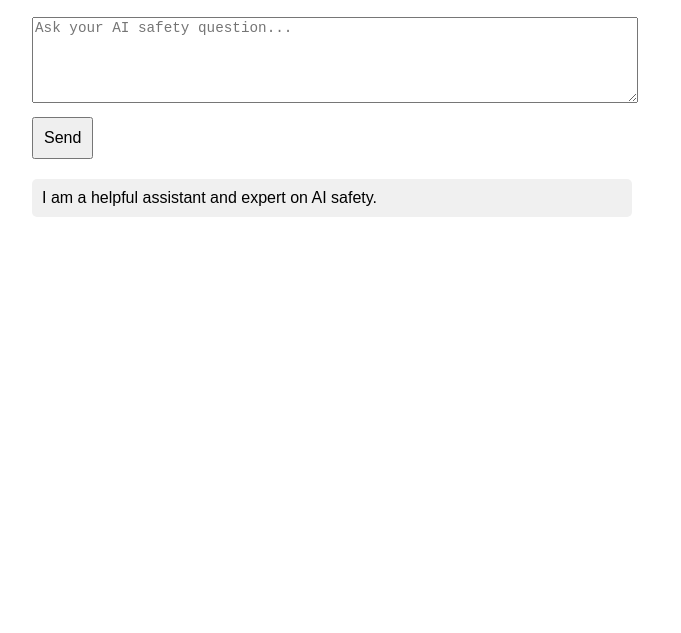
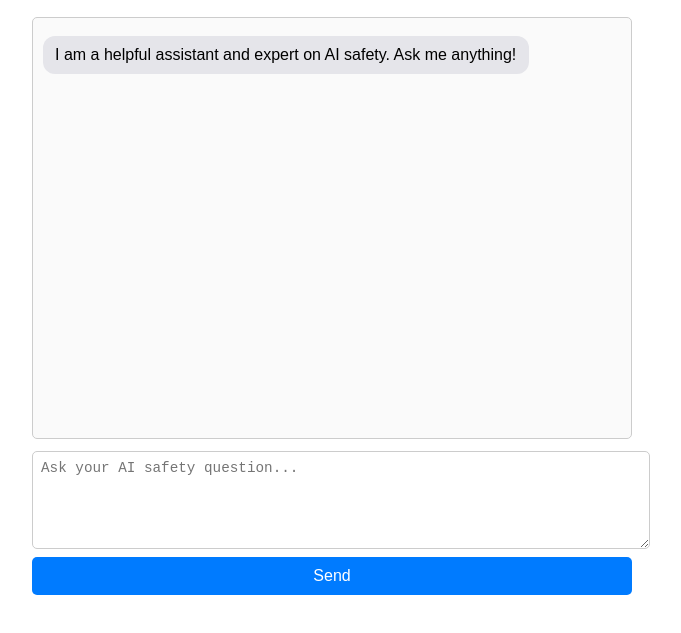
Before and after one commit to philippe-753/Rag, a plain HTML site: page index.html in a window 1280 px wide. Shown: the part 71-704 px from the top of the page, without its empty margins (308-989 px from the left). Drawn offline with Linux system fonts and the light colour scheme.

Commit message:
feat: chatbox features are better - keep messages displayed, scrolling, and left messages for AI assistant, right for human questions.

```diff
--- a/index.html
+++ b/index.html
@@ -1,5 +1,5 @@
 <!DOCTYPE html>
-<html>
+<html lang="en">
 <head>
   <meta charset="UTF-8">
   <title>RAG Chatbot</title>
@@ -10,50 +10,120 @@
       max-width: 600px;
       margin: auto;
     }
+    #chat {
+      border: 1px solid #ccc;
+      border-radius: 5px;
+      padding: 10px;
+      height: 400px;
+      overflow-y: auto;
+      background: #fafafa;
+    }
+    .message {
+      margin: 8px 0;
+      padding: 8px 12px;
+      border-radius: 12px;
+      max-width: 80%;
+      line-height: 1.4;
+    }
+    .user {
+      background: #007bff;
+      color: white;
+      align-self: flex-end;
+      margin-left: auto;
+    }
+    .bot {
+      background: #e5e5ea;
+      color: black;
+      align-self: flex-start;
+      margin-right: auto;
+    }
+    #input-area {
+      display: flex;
+      flex-direction: column;
+      margin-top: 12px;
+    }
     #query {
       width: 100%;
       height: 80px;
       font-size: 1.1em;
+      padding: 8px;
+      border-radius: 5px;
+      border: 1px solid #ccc;
+      resize: vertical;
     }
-    button {
-      margin-top: 10px;
+    #send-btn {
+      margin-top: 8px;
       padding: 10px;
       font-size: 1em;
+      background: #007bff;
+      color: white;
+      border: none;
+      border-radius: 5px;
+      cursor: pointer;
     }
-    #response {
-      margin-top: 20px;
-      padding: 10px;
-      background-color: #f0f0f0;
-      border-radius: 5px;
+    #send-btn:disabled {
+      background: #aaa;
+      cursor: not-allowed;
     }
   </style>
 </head>
 <body>
   <h2>RAG Chatbot</h2>
-  <textarea id="query" placeholder="Ask your AI safety question..."></textarea><br>
-  <button onclick="send()">Send</button>
-  <div id="response">I am a helpful assistant and expert on AI safety.</div>
+
+  <div id="chat"></div>
+
+  <div id="input-area">
+    <textarea id="query" placeholder="Ask your AI safety question..."></textarea>
+    <button id="send-btn" onclick="send()">Send</button>
+  </div>
 
   <script>
+    const chatDiv = document.getElementById("chat");
+    const queryBox = document.getElementById("query");
+    const sendBtn = document.getElementById("send-btn");
+
+    // Helper to append a message div
+    function addMessage(text, cls) {
+      const msg = document.createElement("div");
+      msg.className = `message ${cls}`;
+      msg.innerText = text;
+      chatDiv.appendChild(msg);
+      chatDiv.scrollTop = chatDiv.scrollHeight;
+    }
+
+    // Send handler
     async function send() {
-      const query = document.getElementById("query").value;
-      const responseDiv = document.getElementById("response");
+      const query = queryBox.value.trim();
+      if (!query) return;
+      // disable until response arrives
+      sendBtn.disabled = true;
+      // show user message
+      addMessage(query, "user");
+      queryBox.value = "";
 
-      const res = await fetch("http://localhost:8000/chat", {
-        method: "POST",
-        headers: {
-          "Content-Type": "application/json"
-        },
-        body: JSON.stringify({ query })
-      });
+      try {
+        const res = await fetch("http://localhost:8000/chat", {
+          method: "POST",
+          headers: { "Content-Type": "application/json" },
+          body: JSON.stringify({ query })
+        });
 
-      if (res.ok) {
-        const data = await res.json();
-        responseDiv.innerText = data.response;
-      } else {
-        responseDiv.innerText = "Error: Could not fetch response.";
+        if (!res.ok) {
+          addMessage("Error: Could not fetch response.", "bot");
+        } else {
+          const data = await res.json();
+          addMessage(data.response, "bot");
+        }
+      } catch (err) {
+        addMessage("Network error.", "bot");
       }
+
+      sendBtn.disabled = false;
+      queryBox.focus();
     }
+
+    // Initial system greeting
+    addMessage("I am a helpful assistant and expert on AI safety. Ask me anything!", "bot");
   </script>
 </body>
 </html>
```
Also changed, not shown: 3 other files.
